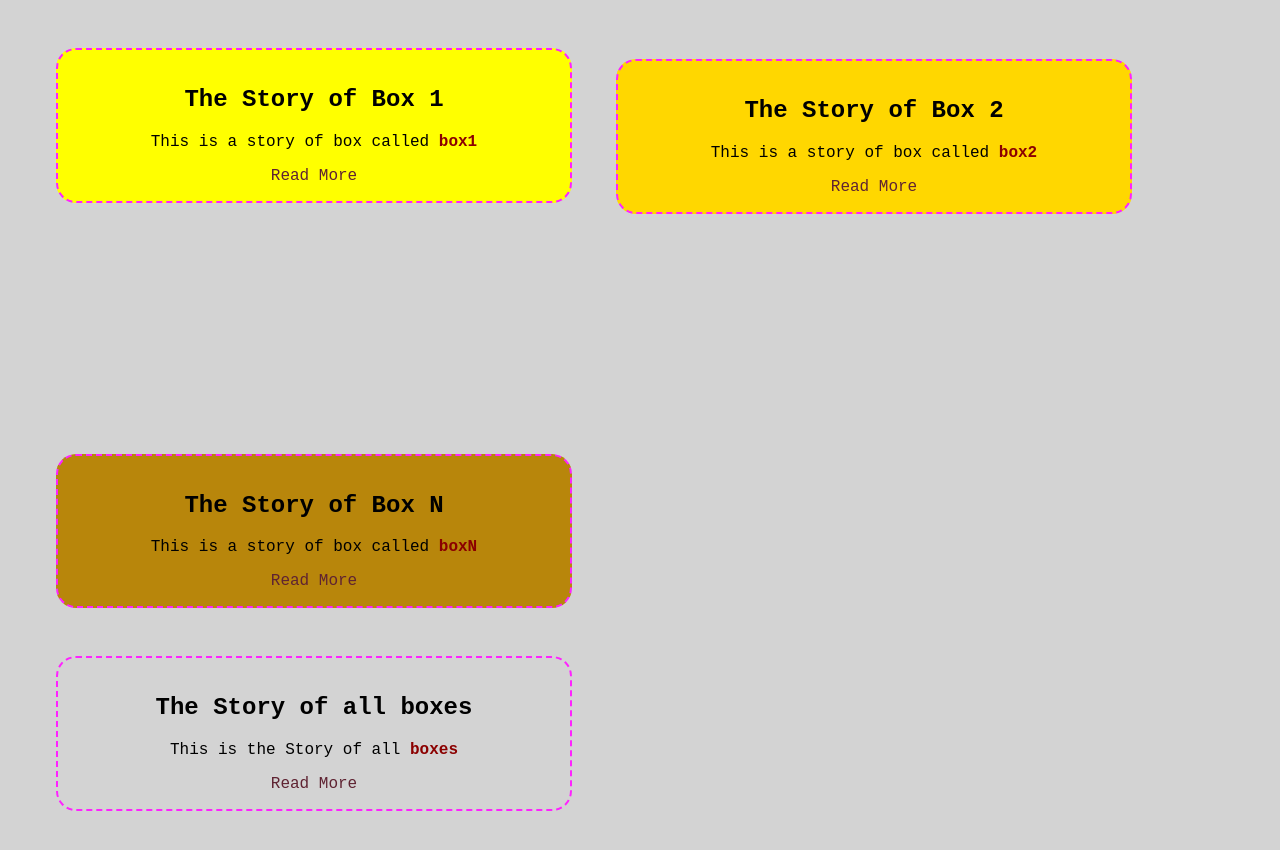
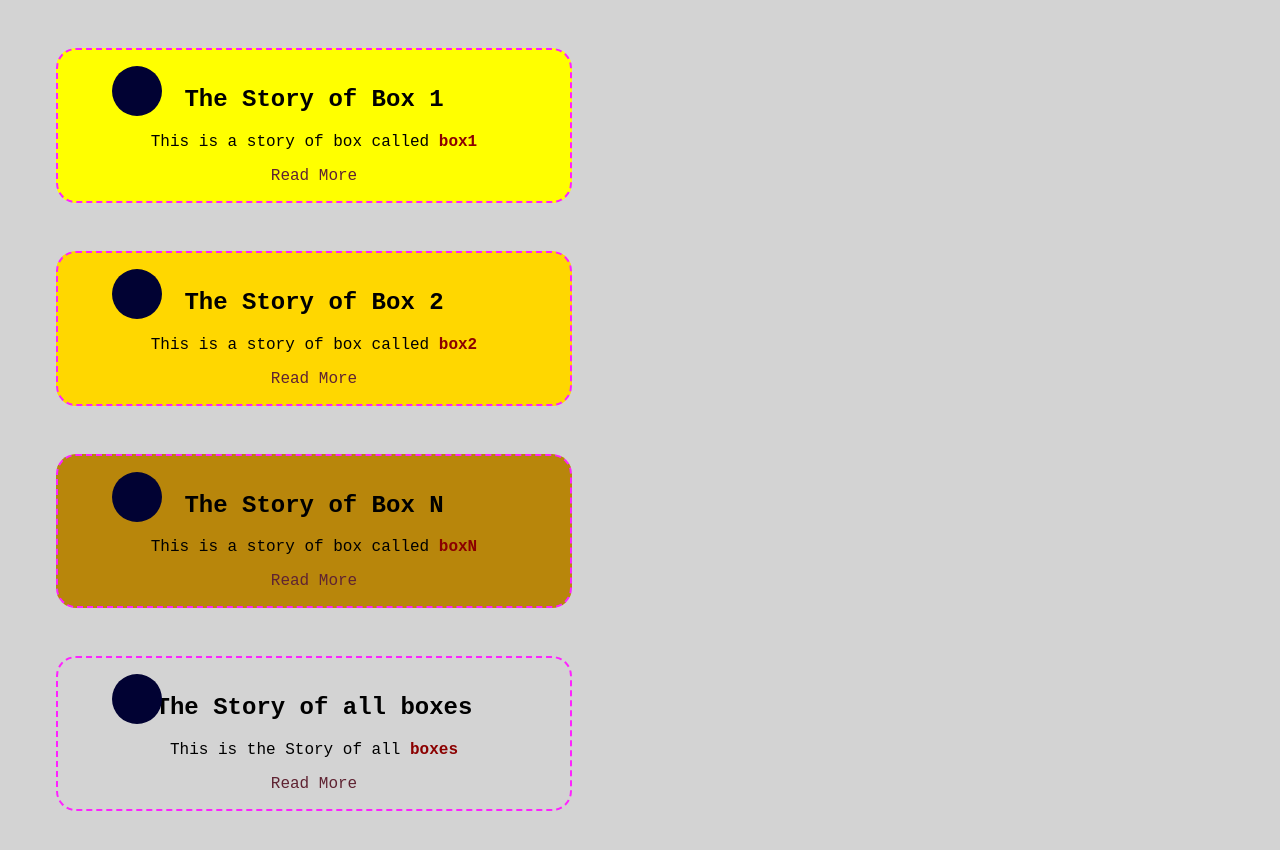
Before and after one commit to ismailmushraf/css_lab, a plain HTML site: page index.html in a window 1280 px wide. Drawn offline with Linux system fonts and the light colour scheme.

Commit message:
completed the positioning part

```diff
--- a/index.html
+++ b/index.html
@@ -8,6 +8,7 @@
 <body>
     <div id="container">
         <div class="boxes" id="box1">
+            <div class="img-box"></div>
             <h2>The Story of Box 1</h2>
             <p>This is a story of box called <span>box1</span></p>
             <div class="readme-wrapper">
@@ -15,6 +16,7 @@
             </div>
         </div>
         <div class="boxes" id="box2">
+            <div class="img-box"></div>
             <h2>The Story of Box 2</h2>
             <p>This is a story of box called <span>box2</span></p>
             <div class="readme-wrapper">
@@ -22,6 +24,7 @@
             </div>
         </div>
         <div class="boxes" id="boxN">
+            <div class="img-box"></div>
             <h2>The Story of Box N</h2>
             <p>This is a story of box called <span>boxN</span></p>
             <div class="readme-wrapper">
@@ -29,6 +32,7 @@
             </div>
         </div>
         <div class="boxes">
+            <div class="img-box"></div>
             <h2>The Story of all boxes</h2>
             <p>This is the Story of all <span>boxes</span></p>
             <div class="readme-wrapper">
--- a/style.css
+++ b/style.css
@@ -37,11 +37,17 @@ span {
 
 #box2 {
     background-color: gold;
-    position: relative;
-    left: 35em;
-    bottom: 12em;
 }
 
 #boxN {
     background-color: darkgoldenrod;
 }
+
+.img-box {
+    height: 50px;
+    width: 50px;
+    border-radius: 50px;
+    background-color: #010233;
+    position: absolute;
+    left: 7em;
+}
```
